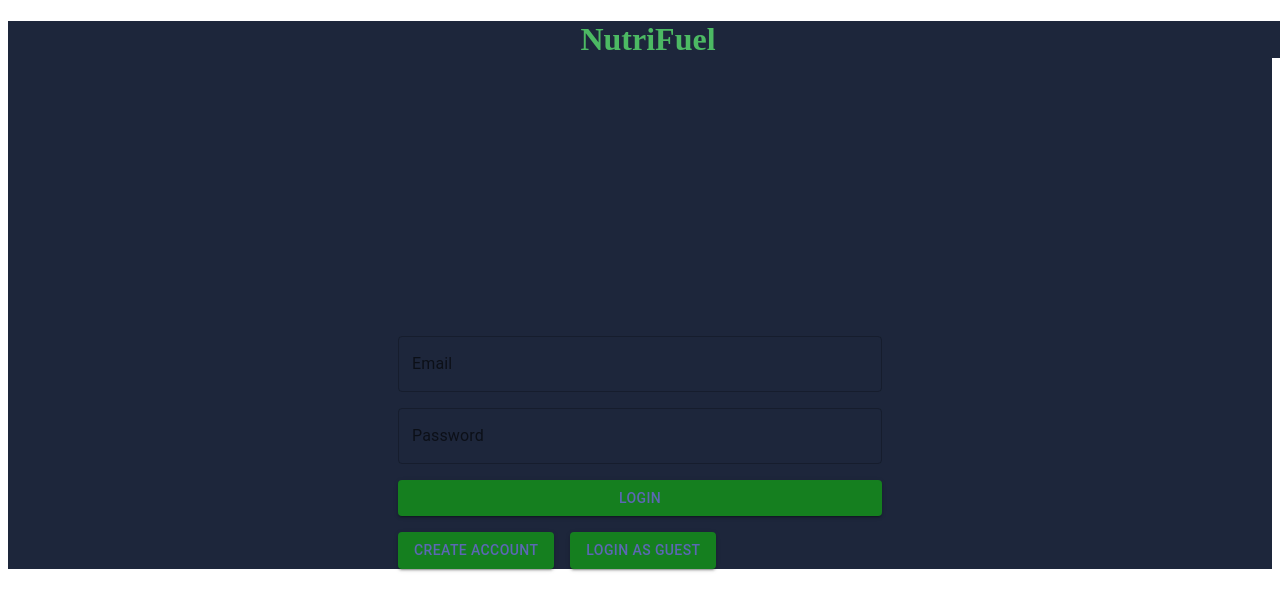
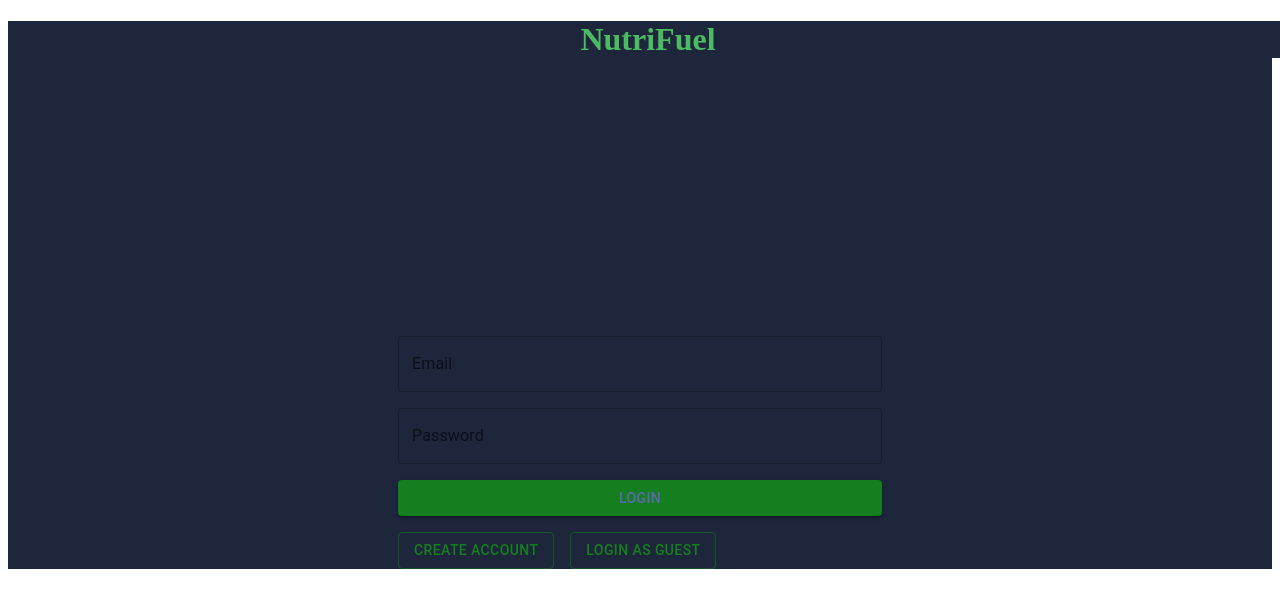
Before and after one commit to Harrymeng9/Project-NutriFuel, a React app: page /login in a window 1280 px wide. Shown: the top 610 px of the page. Built offline with nearby package versions, Linux system fonts and the light colour scheme; no server answers; the HTML template or start-up script is replaced by a standard one.

Commit message:
Changed button types

```diff
--- a/client/src/components/login&signup/login/Login.jsx
+++ b/client/src/components/login&signup/login/Login.jsx
@@ -95,10 +95,10 @@ var LoginSection = function ({userInfo, auth, setShowError}){
           <Button variant='contained' onClick={sendLogin} sx={{width:'100%'}}>Login</Button>
         </Grid>
         <Grid item l={6}>
-          <Button variant='contained' onClick={()=>{navigate('/signup')}}>Create Account</Button>
+          <Button variant='outlined' onClick={()=>{navigate('/signup')}}>Create Account</Button>
         </Grid>
         <Grid item l={6}>
-          <Button variant='contained' onClick={loginAsGuest}>Login as Guest</Button>
+          <Button variant='outlined' onClick={loginAsGuest}>Login as Guest</Button>
         </Grid>
       </Grid>
 
```
